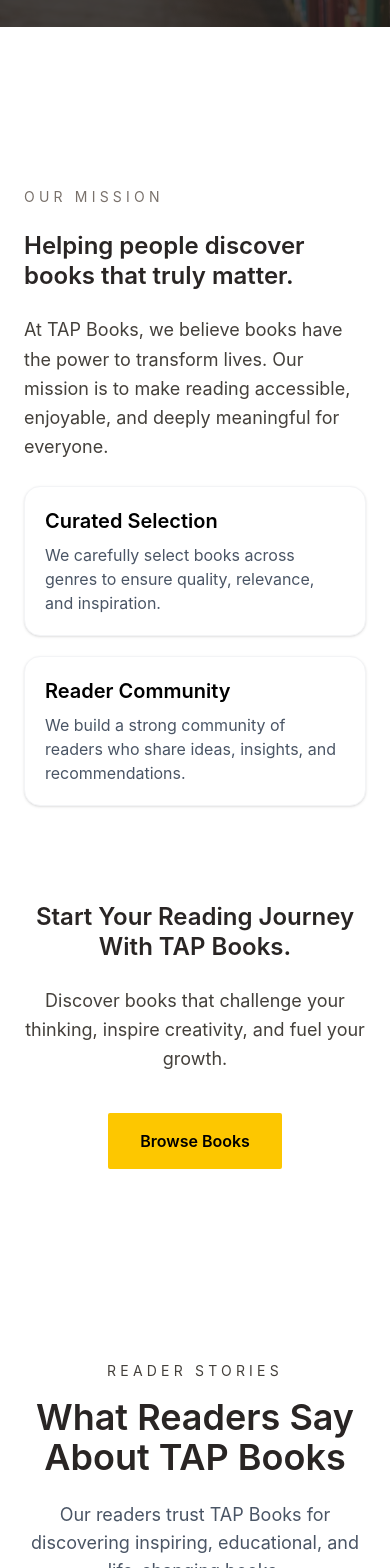
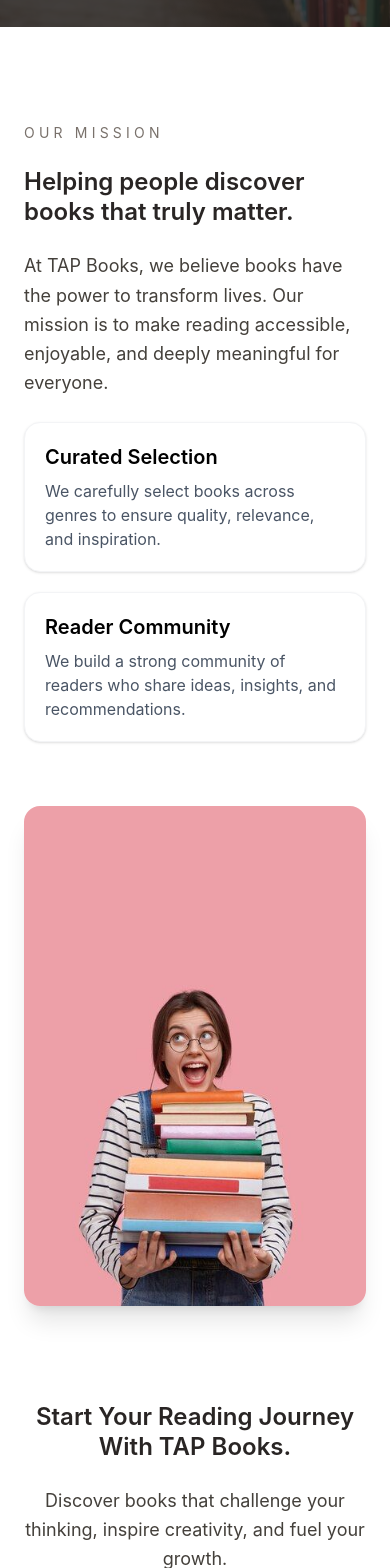
Before and after one commit to ernestkris6/TAP-BOOKS, a React (Vite) app: page /about in a window 390 px wide. Shown: the part 820-2388 px from the top of the page. Built offline with nearby package versions, Linux system fonts and the light colour scheme; a web font is replaced by a local one.

Commit message:
ordering about page

```diff
--- a/src/ui/Aboutcomponents/AboutMission.jsx
+++ b/src/ui/Aboutcomponents/AboutMission.jsx
@@ -20,16 +20,17 @@
         <motion.div
           {...fadeUp}
           transition={{ duration: 1 }}
+          className="order-2 sm:order-1"
         >
           <img
             src={coll9}
             alt="Library"
-            className="hidden lg:block rounded-2xl shadow-xl h-[500px] w-full object-cover hover:scale-105 transition-transform duration-700"
+            className="rounded-2xl shadow-xl h-[500px] w-full object-cover hover:scale-105 transition-transform duration-700"
           />
         </motion.div>
 
         {/* TEXT SECTION */}
-        <div className="space-y-6">
+        <div className="space-y-6 order-1 sm:order-2">
 
           <motion.p
             {...fadeUp}
```
